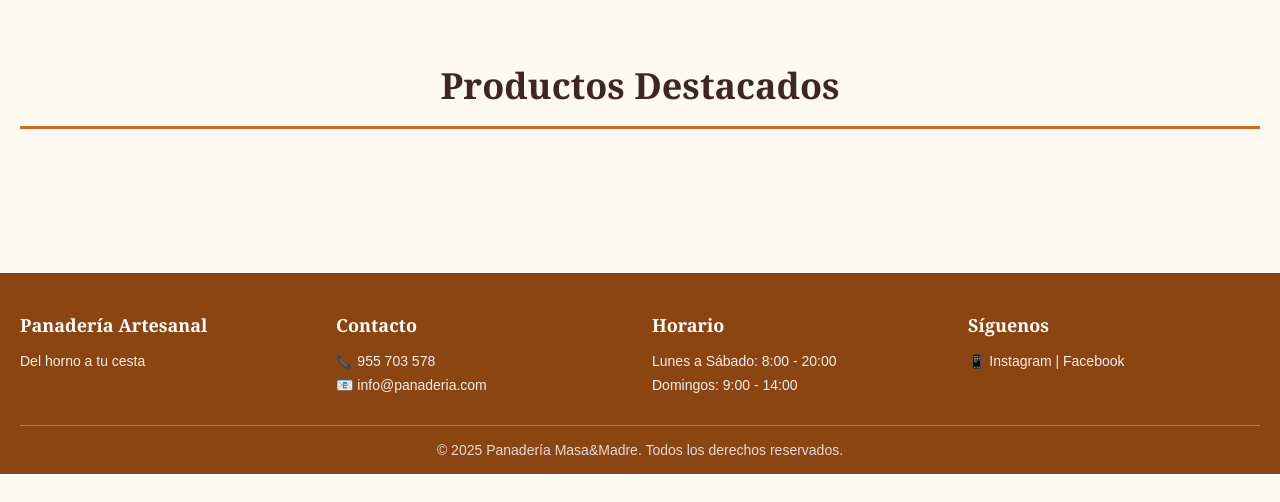
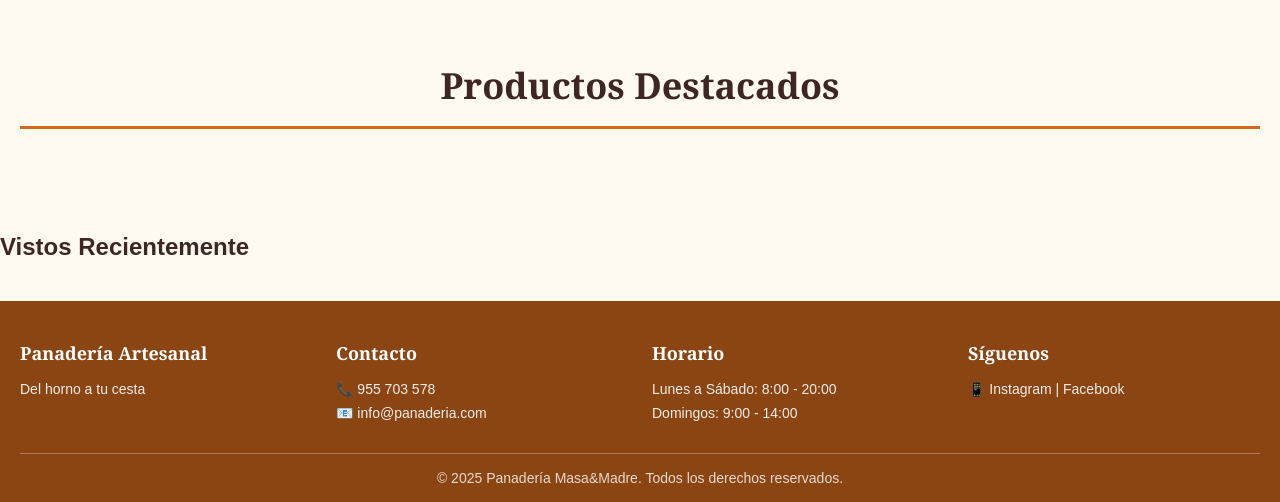
Before and after one commit to mercedesph8/Tienda-Online-Node-ApiRest, a website: page front/dashboard.html in a window 1280 px wide. Shown: the part 745-1247 px from the top of the page. Before the commit the page ends 1219 px from the top, so only its background shows below. Drawn offline with Linux system fonts and the light colour scheme; sample sign-in values are in the browser's storage.

```diff
--- a/front/dashboard.html
+++ b/front/dashboard.html
@@ -79,6 +79,12 @@
             </div>
         </section>
     </main>
+<section class="seccion-productos-vistos">
+    <h2>Vistos Recientemente</h2>
+    <div id="productosVistos" class="grid-productos-horizontal">
+        <!-- JavaScript cargará aquí -->
+    </div>
+</section>
 
     <footer class="footer-dashboard">
         <div class="contenedor-footer">
```
